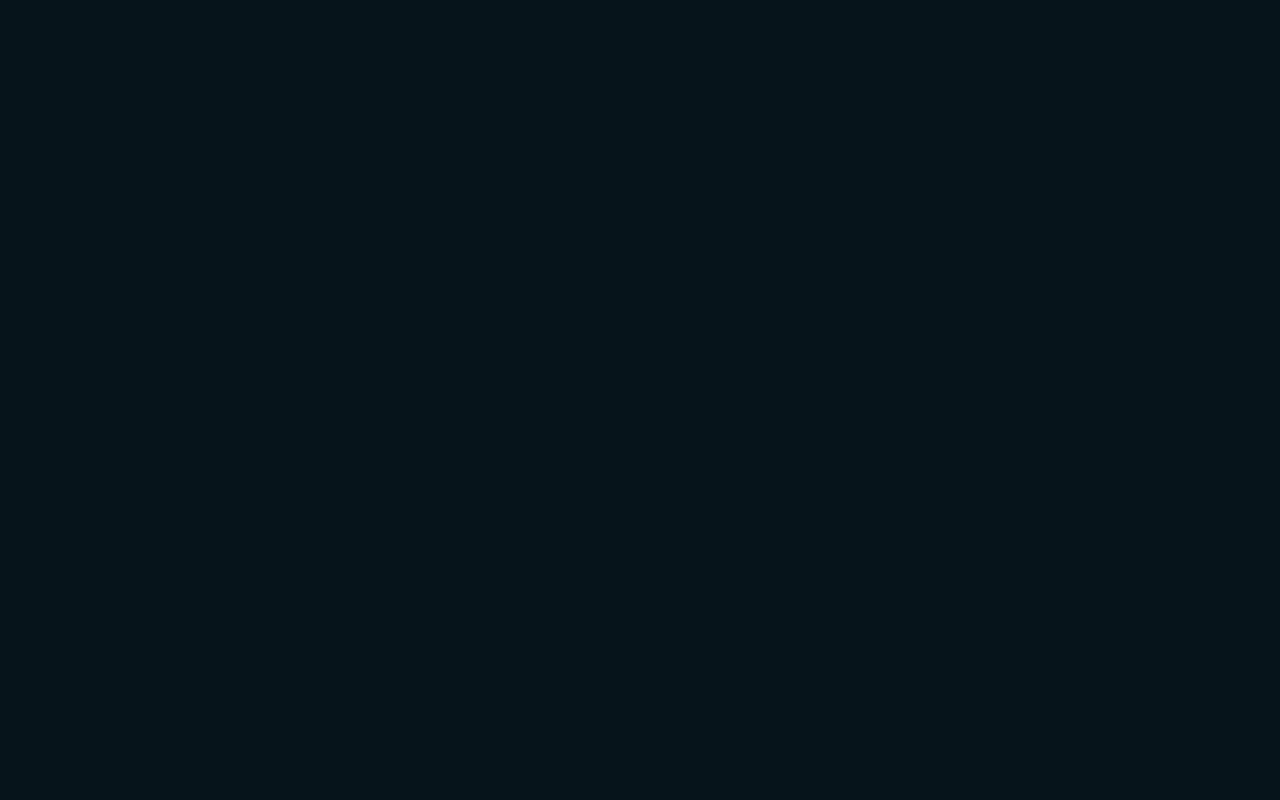
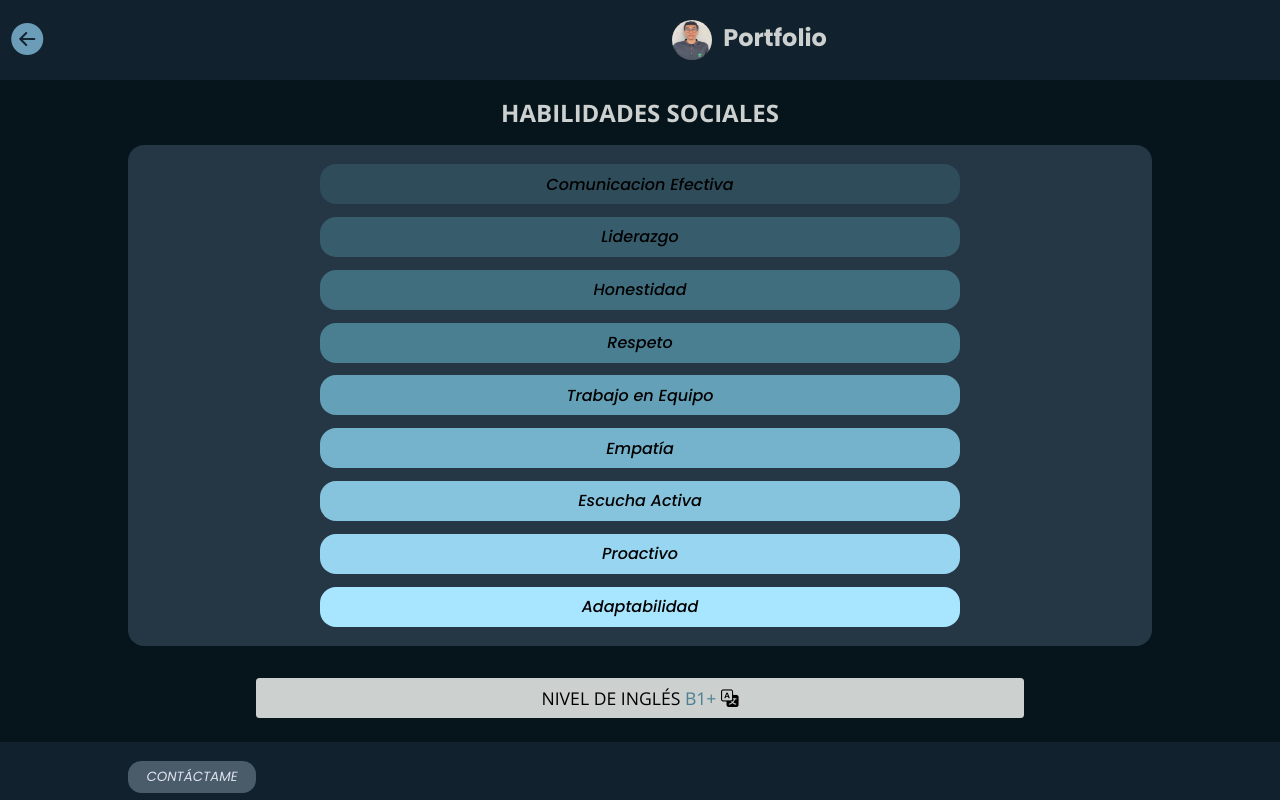
Before and after one commit to ronaldp12/PortafolioReact, a React (Vite) app: page /socialSkills in a window 1280 px wide. Before the commit this address had no page. Shown: the top 800 px of the page. Built offline with nearby package versions, Linux system fonts and the light colour scheme.

Commit message:
pagina habilidades sociales agregada, estilos y estrcutura

```diff
--- a/src/App.jsx
+++ b/src/App.jsx
@@ -2,6 +2,7 @@ import { Home } from "./components/Pages/Home/Home.jsx"
 import { Routes,Route } from "react-router-dom"
 import { Container } from "./components/Container/Container.jsx"
 import { TechnicalSkills } from "./components/Pages/TechnicalSkills/TechnicalSkills.jsx"
+import { SocialSkills } from "./components/Pages/SocialSkills/SocialSkills.jsx"
 
 export function App() {
 
@@ -11,6 +12,7 @@ export function App() {
         <Routes>
           <Route path="/" element={<Home />} />
           <Route path="/technicalSkills" element={<TechnicalSkills />} />
+          <Route path="/socialSkills" element={<SocialSkills />} />
         </Routes>
       </Container>
     </>
--- a/src/components/Layouts/SectionBtns/SectionBtns.jsx
+++ b/src/components/Layouts/SectionBtns/SectionBtns.jsx
@@ -5,7 +5,7 @@ export const SectionBtns = () => {
     <>
     <div className="container-btns">
       <BtnSection  estilos="btn-section" contenido={"Habilidades Técnicas"} to="/technicalSkills" />
-      <BtnSection estilos="btn-section" contenido={"Habilidades Sociales"}/>
+      <BtnSection estilos="btn-section" contenido={"Habilidades Sociales"} to={"/socialSkills"} />
       <BtnSection estilos="btn-section" contenido={"Experiencia Profesional"}/>
       <BtnSection estilos="btn-section" contenido={"Estudios"}/>
     </div>
--- /dev/null
+++ b/src/components/Pages/SocialSkills/SocialSkills.css
@@ -0,0 +1,227 @@
+@import url('https://fonts.googleapis.com/css2?family=Inter:ital,opsz,wght@0,14..32,100..900;1,14..32,100..900&family=Montserrat:ital,wght@0,100..900;1,100..900&family=Open+Sans:ital,wght@0,300..800;1,300..800&family=Poppins:ital,wght@0,100;0,200;0,300;0,400;0,500;0,600;0,700;0,800;0,900;1,100;1,200;1,300;1,400;1,500;1,600;1,700;1,800;1,900&display=swap');
+
+.open-sans {
+    font-family: "Open Sans", sans-serif;
+    font-optical-sizing: auto;
+    font-weight: 500;
+    font-style: normal;
+    font-variation-settings:
+      "wdth" 100;
+  }
+
+.container-social-skills{
+    width: 100vw;
+    height: 100%;
+    display: flex;
+    flex-direction: column;
+    align-items: center;
+    background-color: #06141b;
+}
+
+.container-social-skills>h2{
+    margin-top: 1rem;
+    text-transform: uppercase;
+}
+
+.container-social-list{
+    width: 80%;
+    height: auto;
+    list-style: none;
+    display: flex;
+    flex-direction: column;
+    justify-content: center;
+    text-align: center;
+    align-items: center;
+    background-color: #253745;
+    margin-top: 1rem;
+    gap: 0.8rem;
+    padding: 1.2em;
+    border-radius: 1em;
+    font-family: "Poppins", sans-serif;
+    font-weight: 500;
+    font-style: italic;
+}
+
+.item-social{
+    width: 65%;
+    height: 2.5rem;
+    background-color: #2e4c5a ;
+    text-align: center;
+    display: flex;
+    align-items: center;
+    justify-content: center;
+    border-radius: 1em;
+    transition: all 0.5s ease-in-out;
+}
+
+.item-social:hover{
+    text-transform: uppercase;
+    background-color: #a8e6ff;
+    transform: translateY(-7px);
+}
+
+.item-social2{
+    width: 65%;
+    height: 2.5rem;
+    background-color: #375d6d;
+    text-align: center;
+    display: flex;
+    align-items: center;
+    justify-content: center;
+    border-radius: 1em;
+    transition: all 0.5s ease-in-out;
+}
+
+.item-social2:hover{
+    text-transform: uppercase;
+    background-color: #97d5f0;
+    transform: translateY(-7px);
+}
+
+.item-social3{
+    width: 65%;
+    height: 2.5rem;
+    background-color: #416e7f;
+    text-align: center;
+    display: flex;
+    align-items: center;
+    justify-content: center;
+    border-radius: 1em;
+    transition: all 0.5s ease-in-out;
+}
+
+.item-social3:hover{
+    text-transform: uppercase;
+    background-color: #86c3dd;
+    transform: translateY(-7px);
+}
+
+.item-social4{
+    width: 65%;
+    height: 2.5rem;
+    background-color: #4a7f92;
+    text-align: center;
+    display: flex;
+    align-items: center;
+    justify-content: center;
+    border-radius: 1em;
+    transition: all 0.5s ease-in-out;
+}
+
+.item-social4:hover{
+    text-transform: uppercase;
+    background-color: #75b2cb;
+    transform: translateY(-7px);
+}
+
+.item-social5{
+    width: 65%;
+    height: 2.5rem;
+    background-color: #64a1b8;
+    text-align: center;
+    display: flex;
+    align-items: center;
+    justify-content: center;
+    border-radius: 1em;
+    transition: all 0.5s ease-in-out;
+}
+
+.item-social5:hover{
+    text-transform: uppercase;
+    background-color: #64a1b8;
+    transform: translateY(-7px);
+}
+
+.item-social6{
+    width: 65%;
+    height: 2.5rem;
+    background-color: #75b2cb;
+    text-align: center;
+    display: flex;
+    align-items: center;
+    justify-content: center;
+    border-radius: 1em;
+    transition: all 0.5s ease-in-out;
+}
+
+.item-social6:hover{
+    text-transform: uppercase;
+    background-color: #4a7f92;
+    transform: translateY(-7px);
+}
+
+.item-social7{
+    width: 65%;
+    height: 2.5rem;
+    background-color: #86c3dd;
+    text-align: center;
+    display: flex;
+    align-items: center;
+    justify-content: center;
+    border-radius: 1em;
+    transition: all 0.5s ease-in-out;
+}
+
+.item-social7:hover{
+    text-transform: uppercase;
+    background-color: #416e7f;
+    transform: translateY(-7px);
+}
+
+.item-social8{
+    width: 65%;
+    height: 2.5rem;
+    background-color: #97d5f0 ;
+    text-align: center;
+    display: flex;
+    align-items: center;
+    justify-content: center;
+    border-radius: 1em;
+    transition: all 0.5s ease-in-out;
+}
+
+.item-social8:hover{
+    text-transform: uppercase;
+    background-color: #375d6d;
+    transform: translateY(-7px);
+}
+
+.item-social9{
+    width: 65%;
+    height: 2.5rem;
+    background-color: #a8e6ff  ;
+    text-align: center;
+    display: flex;
+    align-items: center;
+    justify-content: center;
+    border-radius: 1em;
+    transition: all 0.5s ease-in-out;
+}
+
+.item-social9:hover{
+    text-transform: uppercase;
+    background-color: #2e4c5a;
+    transform: translateY(-7px);
+}
+
+.container-level-english{
+    background-color: #ccd0cf;
+    margin-top: 2rem;
+    width: 60%;
+    height: 2.5rem;
+    display: flex;
+    justify-content: center;
+    align-items: center;
+    list-style: none;
+    text-transform: uppercase;
+    border-radius: 0.2em;
+    font-size: 1.1rem;
+}
+
+.level{
+    color: #4a7f92;
+}
+
+.bi-translate{
+    font-size: 1.1rem;
+}
--- /dev/null
+++ b/src/components/Pages/SocialSkills/SocialSkills.jsx
@@ -0,0 +1,69 @@
+import React from 'react'
+import { Header2 } from '../../Layouts/Header2/Header2.jsx'
+import { ItemLista } from '../../Ui/ItemLista/ItemLista.jsx'
+import { Footer } from '../../Layouts/Footer/Footer.jsx'
+
+export const SocialSkills = () => {
+  return (
+
+    <>
+          <Header2 estilos={"header2"} estilos2={"container-header2"} />
+
+          <div className='container-social-skills'>
+              <h2>Habilidades sociales</h2>
+
+              <div className='container-social-list'>
+                  <div className='item-social'>
+                      <ItemLista contenido={"Comunicacion Efectiva"} />
+                  </div>
+
+                  <div className='item-social2'>
+                      <ItemLista contenido={"Liderazgo"} />
+                  </div>
+
+                  <div className='item-social3'>
+                      <ItemLista contenido={"Honestidad"} />
+                  </div>
+
+                  <div className='item-social4'>
+                      <ItemLista contenido={"Respeto"} />
+                  </div>
+
+                  <div className='item-social5'>
+                      <ItemLista contenido={"Trabajo en Equipo"} />
+                  </div>
+
+                  <div className='item-social6'>
+                      <ItemLista contenido={"Empatía"} />
+                  </div>
+
+                  <div className='item-social7'>
+                      <ItemLista contenido={"Escucha Activa"} />
+                  </div>
+
+                  <div className='item-social8'>
+                      <ItemLista contenido={"Proactivo"} />
+                  </div>
+
+                  <div className='item-social9'>
+                      <ItemLista contenido={"Adaptabilidad"} />
+                  </div>
+
+              </div>
+
+              <div className='container-level-english'>
+                  <ItemLista contenido={"Nivel de inglés "}>
+                      <span className='level'>B1+ </span>
+                      <i class="bi bi-translate"></i>
+                  </ItemLista>
+              </div>
+          </div>
+
+          <Footer/>
+
+    </>
+
+
+
+  )
+}
--- a/src/components/Pages/TechnicalSkills/TechnicalSkills.css
+++ b/src/components/Pages/TechnicalSkills/TechnicalSkills.css
@@ -43,6 +43,7 @@
     padding: 0;
     background-color: #11212d;
     font-family: "Poppins", sans-serif;
+    list-style: none;
 }
 
 .img-personal2{
@@ -62,8 +63,13 @@
 }
 
 .bi-arrow-left-circle-fill{
-    color: #7fa3b8;
+    color: #6b9cb8;
     font-size: 2rem;
+    margin-left: 0.7rem;
+}
+
+.bi-arrow-left-circle-fill:hover{
+    color: #a8cce0;
 }
 
 .container-technical-skills{
@@ -74,6 +80,13 @@
     justify-content: center;
     align-items: center;
   }
+
+.container-technical-skills >h2{
+    margin-top: 1.2rem;
+    margin-bottom: 0.6rem;
+    font-size: 1.7rem;
+    text-transform: uppercase;
+}
 
 .container-technical{
     width: 16rem;
--- a/src/components/Pages/TechnicalSkills/TechnicalSkills.jsx
+++ b/src/components/Pages/TechnicalSkills/TechnicalSkills.jsx
@@ -10,6 +10,8 @@ export const TechnicalSkills = () => {
       <Header2 estilos={"header2"} estilos2={"container-header2"} />
 
       <div className="container-technical-skills">
+
+        <h2>Habilidades Técnicas</h2>
 
         <div className="container-technical">
 
--- a/src/components/Ui/ItemLista/ItemLista.jsx
+++ b/src/components/Ui/ItemLista/ItemLista.jsx
@@ -5,8 +5,9 @@ export const ItemLista = ({contenido, children, estilos, estilos2="list"}) => {
     <>
     <div className={estilos2}>
     <li className={estilos}>
+
+          <span>{contenido}</span>
           <span>{children}</span>
-          <span>{contenido}</span>
         </li>
     </div>
 
--- a/src/index.css
+++ b/src/index.css
@@ -37,8 +37,6 @@
   font-weight: 400;
   font-style: normal;
 }
-
-
 
 #root {
   width: 100%;
--- a/src/main.jsx
+++ b/src/main.jsx
@@ -2,6 +2,7 @@ import { SpeedInsights } from "@vercel/speed-insights/react"
 import { createRoot } from 'react-dom/client'
 import './index.css'
 import '../src/components/Pages/TechnicalSkills/TechnicalSkills.css'
+import '../src/components/Pages/SocialSkills/SocialSkills.css'
 import {App} from './App.jsx'
 import { BrowserRouter } from "react-router-dom"
 
```
